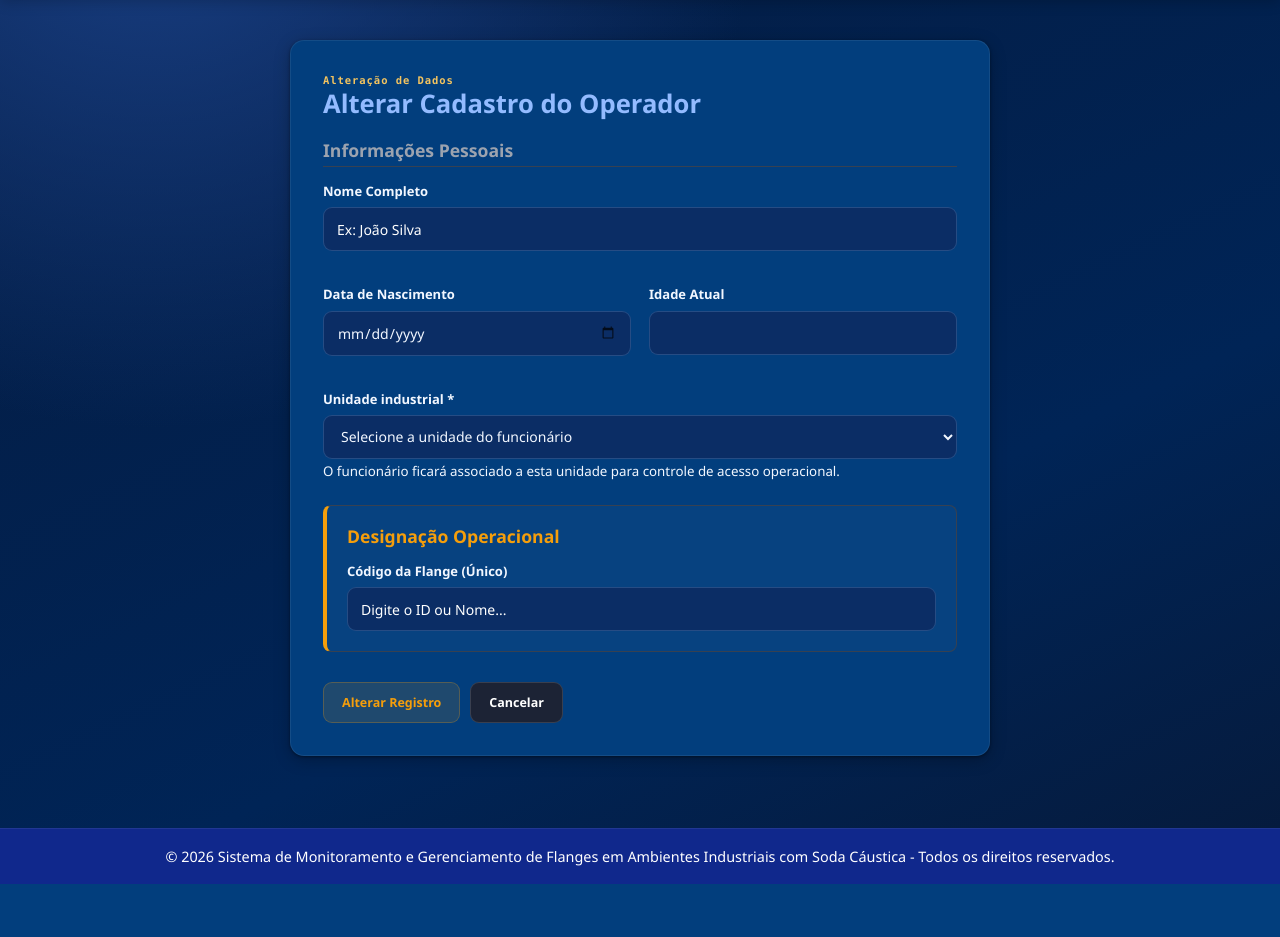
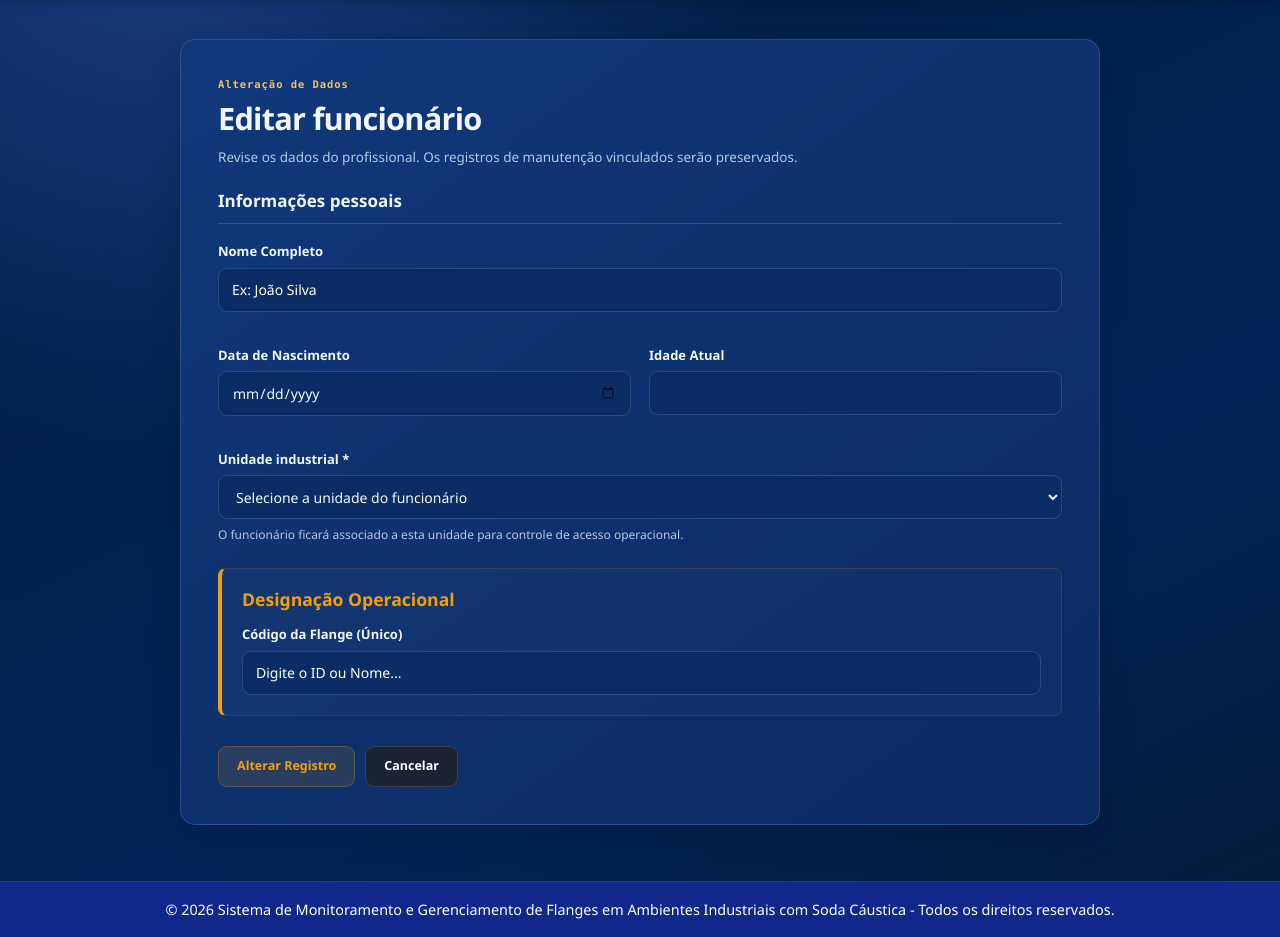
Before and after one commit to LucasMarangoni01/Projeto_Final, a Spring app: template src/main/resources/templates/funcionario/alterar.html in a window 1280 px wide. Shown: the part 102-1039 px from the top of the page. Before the commit the page ends 986 px from the top, so only its background shows below. Run offline with Thymeleaf, Linux system fonts and the light colour scheme; the template is opened without the code that fills it, so the values that code supplies are empty; some of the project's set-up classes (security, data sources, template engines, error pages and the like) are left out, and stand-ins take their place.

Commit message:
style(funcionarios): reorganiza cadastros e hierarquia tipografica

```diff
--- a/src/main/resources/templates/funcionario/alterar.html
+++ b/src/main/resources/templates/funcionario/alterar.html
@@ -13,20 +13,19 @@
 <body>
 <div th:replace="~{fragments/menu :: menu}"></div>
 
-<main style="display: flex; justify-content: center; align-items: flex-start; min-height: calc(100vh - 120px); padding: 40px 10px;">
+<main class="operador-form-page">
 
-    <div class="card" style="width: 100%; max-width: 700px;">
+    <div class="card operador-form-card">
         <div class="topbar-eyebrow">Alteração de Dados</div>
-        <h2 style="margin-bottom: 20px;">Alterar Cadastro do Operador</h2>
+        <h1 class="operador-form-title">Editar funcionário</h1>
+        <p class="operador-form-description">Revise os dados do profissional. Os registros de manutenção vinculados serão preservados.</p>
 
         <form id="form-cadastro" th:action="@{/funcionario/salvar}" th:object="${funcionario}" method="post">
 
             <input type="hidden" th:field="*{id}">
             <div th:if="${#fields.hasGlobalErrors()}" class="msg-erro" th:each="erro : ${#fields.globalErrors()}" th:text="${erro}"></div>
 
-            <h3 style="font-size: 1.1rem; color: #9ca3af; margin-bottom: 15px; border-bottom: 1px solid #374151; padding-bottom: 5px;">
-                Informações Pessoais
-            </h3>
+            <h2 class="operador-form-section">Informações pessoais</h2>
 
             <div class="form-grid">
                 <div class="form-group" style="grid-column: 1 / -1;">
```
